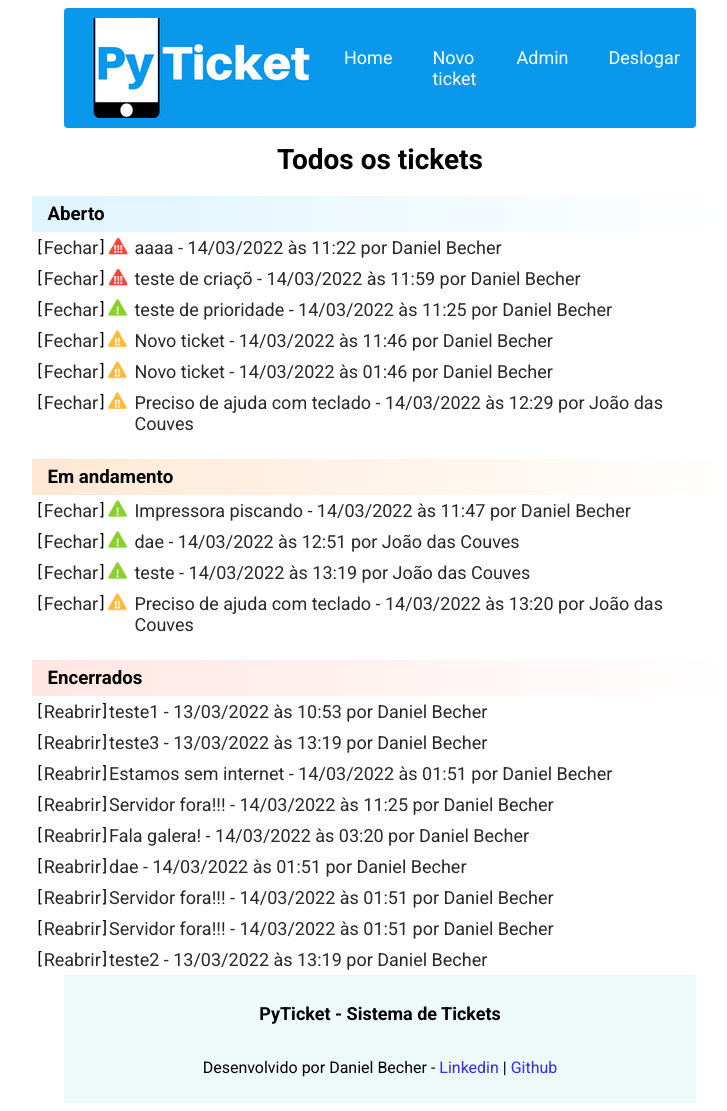
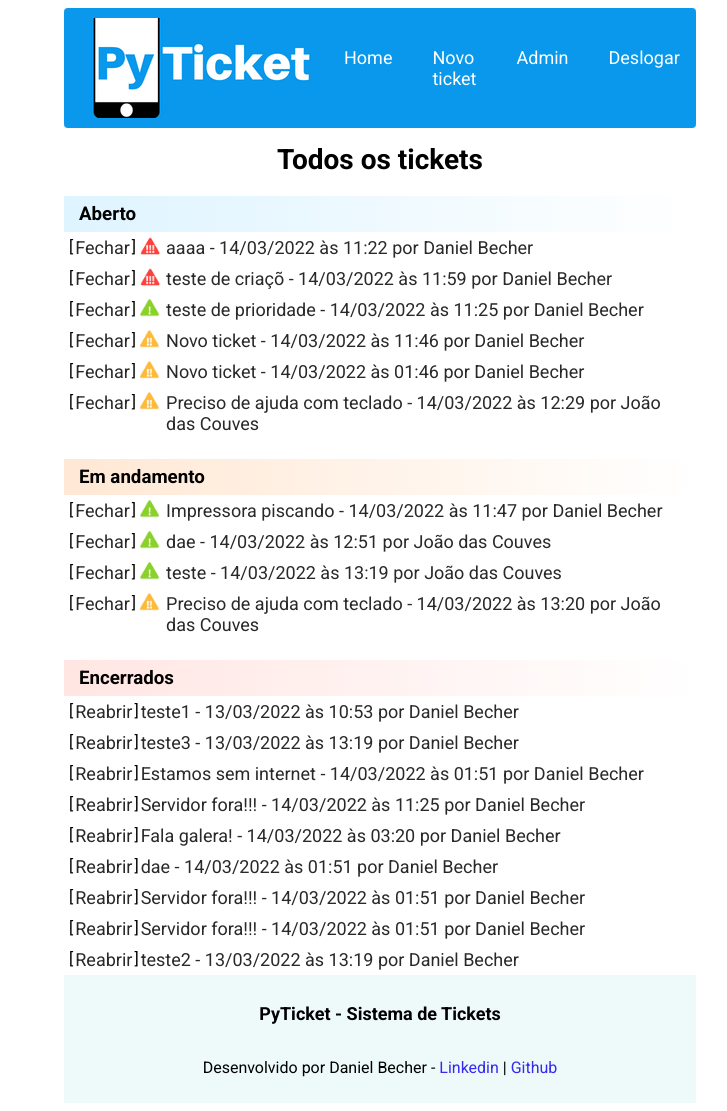
Before and after one commit to danielbecher/pyticket, a Django app: page /tickets/ in a window 1280 px wide. Shown: the whole page, without its empty margins (260-987 px from the left). Run offline with Django 4.2, Linux system fonts and the light colour scheme; a user stored in the database is signed in; data comes from the database, SQL or seed files in the repository.

Commit message:
Alterando alguns estilos CSS

```diff
--- a/pyticket/static/css/tickets.css
+++ b/pyticket/static/css/tickets.css
@@ -1,5 +1,5 @@
 .tickets {
-    width: 55%;
+    width: 50%;
 }
 
 .tickets__icone {
```
